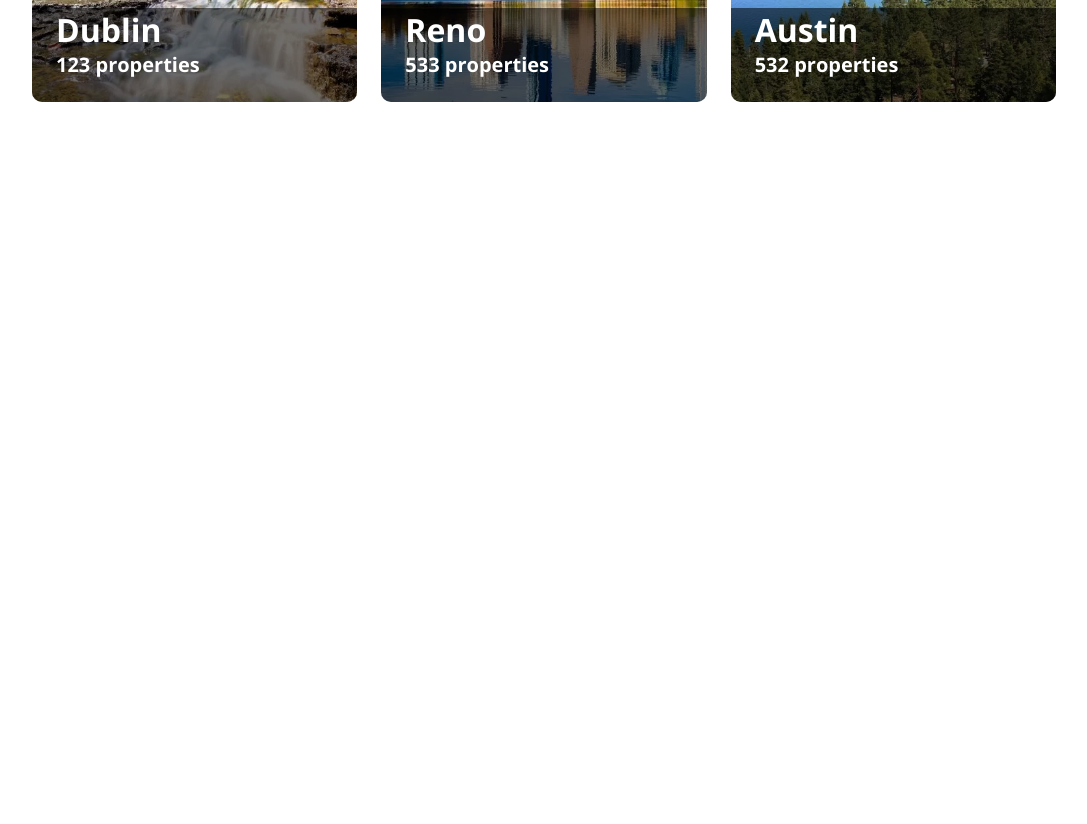
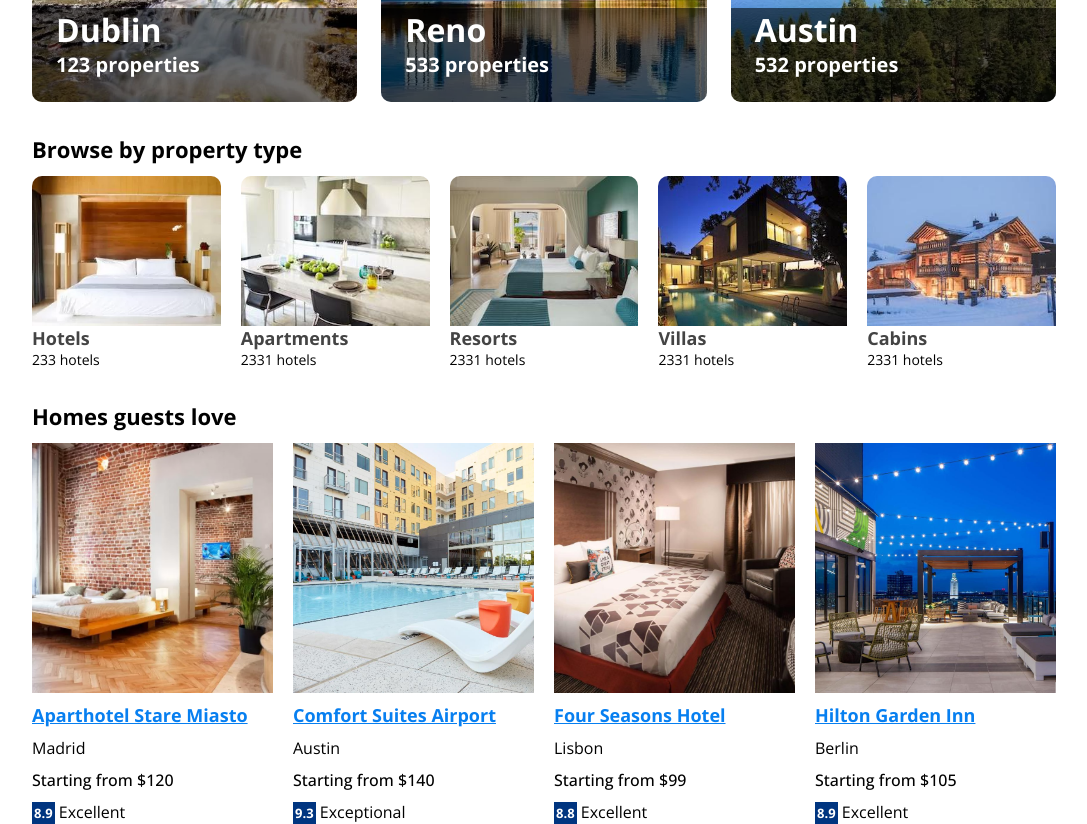
Before and after one commit to hp-nguyen/fx-rjs-asm-1, a React (Create React App) app: page / in a window 1280 px wide. Shown: the part 600-1424 px from the top of the page, without its empty margins (96-1183 px from the left). Before the commit the page ends 800 px from the top, so only its background shows below. Built offline with nearby package versions, Linux system fonts and the light colour scheme.

Commit message:
Properties List & Hotels List

```diff
--- a/src/components/Header/HeaderSearch/HeaderSearch.css
+++ b/src/components/Header/HeaderSearch/HeaderSearch.css
@@ -2,7 +2,7 @@
   border: 3px solid #febb02;
   color: #d3d3d3;
   background-color: #fff;
-  padding: 6px 24px;
+  padding: 0px 24px;
   position: absolute;
   right: 0;
   left: 0;
@@ -11,6 +11,11 @@
   align-items: center;
   justify-content: space-between;
   z-index: 2;
+}
+.form-control {
+  /* border: 1px solid #000; */
+  padding: 14px 0;
+  position: relative;
 }
 .form-control input {
   border: none;
@@ -22,12 +27,11 @@
 }
 
 .date-picker {
-  position: relative;
   cursor: pointer;
 }
 .date-range-modal {
   position: absolute;
   left: 0;
-  top: 37px;
+  top: 100%;
   box-shadow: 0 4px 10px 0px rgb(187, 187, 187);
 }
--- /dev/null
+++ b/src/components/HotelsList/HotelItem.js
@@ -0,0 +1,11 @@
+export default function HotelItem({hotel}) {
+  return <div className="hotel-card">
+    <img src={hotel.image_url} alt={hotel.name} className="hotel-img" />
+    <div className="hotel-description">
+      <a className="hotel-title" href="./detail">{hotel.name}</a>
+      <p className="hotel-city">{hotel.city}</p>
+      <p className="hotel-price">Starting from ${hotel.price}</p>
+      <p className="hotel-quality"><span className="rating">{hotel.rate}</span> {hotel.type}</p>
+    </div>
+  </div>
+};
--- /dev/null
+++ b/src/components/HotelsList/HotelsList.css
@@ -0,0 +1,45 @@
+.properties-container {
+  display: flex;
+  gap: 20px;
+}
+.properties-title {
+  font-size: 2.2rem;
+  margin-top: 32px;
+  margin-bottom: 12px;
+}
+.hotel-card {
+  flex: 1 1 100%;
+}
+.hotel-img {
+  height: 250px;
+  width: 100%;
+  object-fit: cover;
+}
+.hotel-description {
+  display: flex;
+  flex-direction: column;
+  gap: 10px;
+  margin-top: 10px;
+}
+.hotel-title {
+  font-weight: bold;
+  font-size: 1.8rem;
+}
+.hotel-title:link {
+  color: #077ff0;
+}
+.hotel-city {
+  font-weight: 300;
+}
+.hotel-price {
+  font-weight: 500;
+}
+
+.rating {
+  text-align: center;
+  font-weight: bold;
+  font-size: 1.3rem;
+  background-color: #003580;
+  color: #fff;
+  padding: 2px;
+}
--- /dev/null
+++ b/src/components/HotelsList/HotelsList.js
@@ -0,0 +1,49 @@
+import './HotelsList.css';
+import HotelItem from './HotelItem';
+const hotelsList = [
+  {
+    name: 'Aparthotel Stare Miasto',
+    city: 'Madrid',
+    price: 120,
+    rate: 8.9,
+    type: 'Excellent',
+    image_url: './images/hotel_1.webp',
+  },
+  {
+    name: 'Comfort Suites Airport',
+    city: 'Austin',
+    price: 140,
+    rate: 9.3,
+    type: 'Exceptional',
+    image_url: './images/hotel_2.jpg',
+  },
+  {
+    name: 'Four Seasons Hotel',
+    city: 'Lisbon',
+    price: 99,
+    rate: 8.8,
+    type: 'Excellent',
+    image_url: './images/hotel_3.jpg',
+  },
+  {
+    name: 'Hilton Garden Inn',
+    city: 'Berlin',
+    price: 105,
+    rate: 8.9,
+    type: 'Excellent',
+    image_url: './images/hotel_4.jpg',
+  },
+];
+
+export default function HotelsList() {
+  return (
+    <div className="container--mw-1024">
+      <h2 className="properties-title">Homes guests love</h2>
+      <div className="properties-container">
+        {hotelsList.map(hotel => (
+          <HotelItem hotel={hotel} key={hotel.name} />
+        ))}
+      </div>
+    </div>
+  );
+}
--- /dev/null
+++ b/src/components/PropertiesList/PropertiesList.css
@@ -0,0 +1,27 @@
+.properties-container {
+  display: flex;
+  gap: 20px;
+}
+.properties-title {
+  font-size: 2.2rem;
+  margin-top: 32px;
+  margin-bottom: 12px;
+}
+.property-card {
+  cursor: pointer;
+  flex: 1 1 100%;
+}
+.property-img {
+  border-radius: 10px 10px 0 0;
+  height: 150px;
+  width: 100%;
+  object-fit: cover;
+}
+.property-title {
+  color: #444;
+  font-size: 1.8rem;
+}
+.property-quantity {
+  font-size: 1.4rem;
+  font-weight: 300;
+}
--- /dev/null
+++ b/src/components/PropertiesList/PropertiesList.js
@@ -0,0 +1,44 @@
+import './PropertiesList.css';
+import PropertyItem from './PropertyItem';
+
+// Properties List
+const propsList = [
+  {
+    name: 'Hotels',
+    count: 233,
+    image: './images/type_1.webp',
+  },
+  {
+    name: 'Apartments',
+    count: 2331,
+    image: './images/type_2.jpg',
+  },
+  {
+    name: 'Resorts',
+    count: 2331,
+    image: './images/type_3.jpg',
+  },
+  {
+    name: 'Villas',
+    count: 2331,
+    image: './images/type_4.jpg',
+  },
+  {
+    name: 'Cabins',
+    count: 2331,
+    image: './images/type_5.jpg',
+  },
+];
+
+export default function PropertiesList() {
+  return (
+    <div className="container--mw-1024">
+      <h2 className="properties-title">Browse by property type</h2>
+      <div className="properties-container">
+        {propsList.map(data => (
+          <PropertyItem props={data} key={data.name} />
+        ))}
+      </div>
+    </div>
+  );
+}
--- /dev/null
+++ b/src/components/PropertiesList/PropertyItem.js
@@ -0,0 +1,9 @@
+export default function PropertyItem({props}) {
+  return <div className="property-card">
+    <img src={props.image} alt={props.name} className="property-img" />
+    <div className="property-description">
+      <h3 className="property-title">{props.name}</h3>
+      <p className="property-quantity">{props.count} hotels</p>
+    </div>
+  </div>
+};
--- a/src/pages/home/Home.jsx
+++ b/src/pages/home/Home.jsx
@@ -1,6 +1,8 @@
 import CitiesList from '../../components/CitiesList/CitiesList';
 import Header from '../../components/Header/Header';
+import HotelsList from '../../components/HotelsList/HotelsList';
 import Navbar from '../../components/Navbar/Navbar';
+import PropertiesList from '../../components/PropertiesList/PropertiesList';
 import './Home.css';
 const Home = () => {
   return (
@@ -8,7 +10,9 @@
       <Navbar />
       <Header />
       <main>
-        <CitiesList/>
+        <CitiesList />
+        <PropertiesList />
+        <HotelsList />
       </main>
     </>
   );
```
